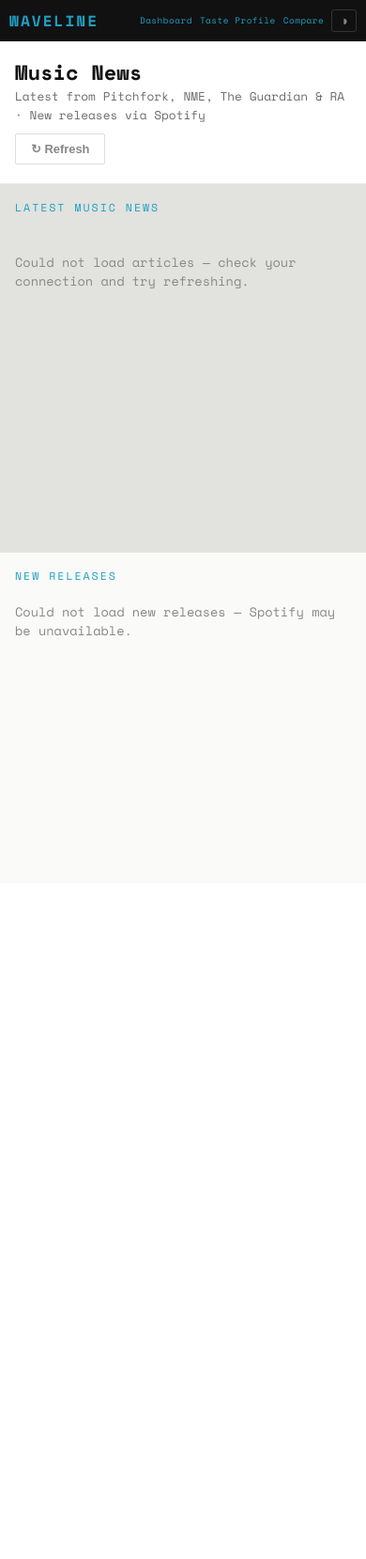
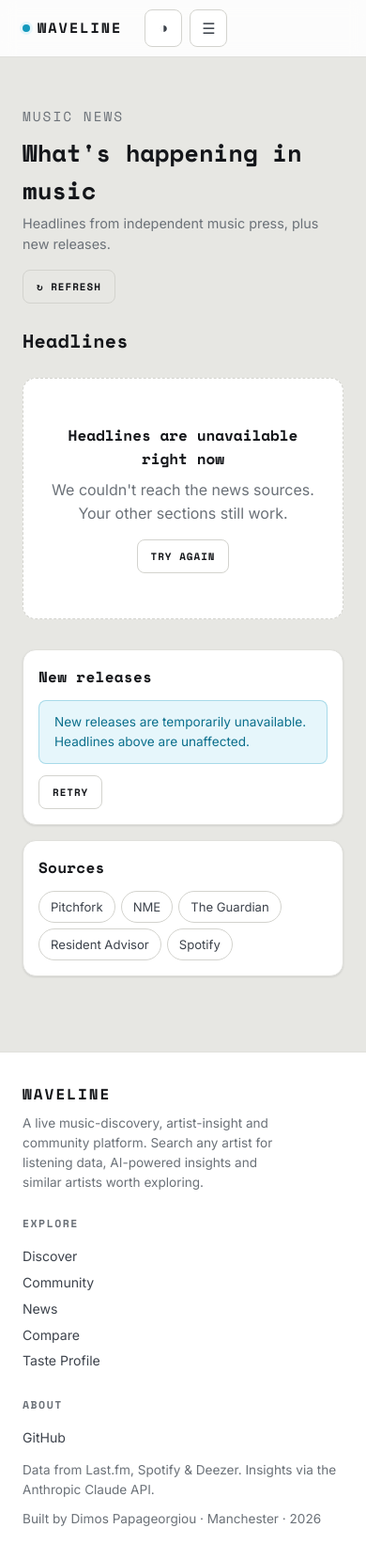
Before and after one commit to dimopapa91/music-insight-pipeline, a Flask app: page /news in a window 390 px wide. Shown: the whole page at 94% size. Before the commit the page ends 677 px from the top, so only its background shows below. Run offline with Flask 3, Linux system fonts and the light colour scheme; some libraries are stand-ins or nearby versions.

Commit message:
News + API-failure handling: shared layout, section hierarchy, resilient releases
- services: log Spotify new-releases failures server-side (status/exception), keep a last-good releases cache, expose releases_status (live/cached/unavailable) and sources from get_news_data
- news view passes releases_status + sources
- news.html rebuilt on base layout: Headlines / New releases / Sources sections, calm inline fallback + retry when releases unavailable (articles stay visible), no raw provider errors surfaced
- Spotify note: new-releases can 404/deprecate or rate-limit under client credentials; failures now degrade gracefully and are logged for diagnosis

```diff
--- a/templates/news.html
+++ b/templates/news.html
@@ -1,173 +1,109 @@
-<!DOCTYPE html>
-<html>
-<head>
-    <meta charset="UTF-8">
-    <meta name="viewport" content="width=device-width, initial-scale=1">
-    <title>Music News — Waveline</title>
-    <link href="https://fonts.googleapis.com/css2?family=Space+Mono:wght@400;700&display=swap" rel="stylesheet">
+{% extends "base.html" %}
+{% block title %}Music news — Waveline{% endblock %}
+
+{% block head_extra %}
 <style>
-        *, *::before, *::after { box-sizing: border-box; margin: 0; padding: 0; }
-        body { font-family: 'Space Mono', monospace; background: #e2e2df; color: #111; font-size: 17px; line-height: 1.5; }
-        .topbar { background: #111; color: #fff; padding: 0 24px; height: 44px; display: flex; align-items: center; justify-content: space-between; position: sticky; top: 0; z-index: 100; }
-        .topbar-brand { font-weight: 700; font-size: 0.95em; letter-spacing: 2px; color: #1da0c3; }
-        .topbar-right { display: flex; align-items: center; gap: 16px; }
-        .topbar-link { color: #1da0c3; font-size: 0.78em; text-decoration: none; }
-        .topbar-link:hover { color: #fff; }
-        .hero { background: #fff; border-bottom: 1px solid #e8e8e8; padding: 36px 36px; display: flex; align-items: center; justify-content: space-between; }
-        .hero h1 { font-size: 1.3em; font-weight: 700; line-height: 1.15; }
-        .hero p { font-size: 0.75em; color: #6b6b6b; margin-top: 4px; }
-        .refresh-btn { font-size: 0.76em; font-weight: 700; border: 1px solid #ddd; color: #888; background: none; padding: 8px 16px; cursor: pointer; border-radius: 2px; transition: border-color 0.15s, color 0.15s; }
-        .refresh-btn:hover { border-color: #1da0c3; color: #1da0c3; }
-        .layout { display: grid; grid-template-columns: 1fr 380px; gap: 0; min-height: calc(100vh - 100px); }
+  .nw-head { display: flex; align-items: flex-end; justify-content: space-between; gap: var(--wv-4); flex-wrap: wrap; padding: var(--wv-7) 0 var(--wv-5); }
+  .nw-head h1 { font-family: var(--wv-font-display); font-size: clamp(1.6rem, 4vw, 2.2rem); font-weight: 700; }
+  .nw-head p { color: var(--wv-muted); font-size: .9rem; margin-top: 4px; }
+  .nw-layout { display: grid; grid-template-columns: 1fr 360px; gap: var(--wv-6); align-items: start; }
+  @media (max-width: 900px) { .nw-layout { grid-template-columns: 1fr; } }
 
-        /* ── NEWS ARTICLES ── */
-        .news-col { padding: 32px; border-right: 1px solid #e8e8e8; }
-        .section-title { font-size: 0.68em; color: #1da0c3; letter-spacing: 2px; text-transform: uppercase; margin-bottom: 20px; }
-        .article {
-            background: #fff;
-            border: 1px solid #e8e8e8;
-            border-radius: 6px;
-            padding: 18px 22px;
-            margin-bottom: 14px;
-            display: flex;
-            flex-direction: column;
-            gap: 6px;
-            box-shadow: 0 1px 3px rgba(0,0,0,0.05);
-            transition: box-shadow 0.18s ease, transform 0.18s ease, border-color 0.18s ease;
-        }
-        .article:hover { border-color: #1da0c3; box-shadow: 0 10px 24px rgba(0,0,0,0.10); transform: translateY(-2px); }
-        .article-source { font-size: 0.62em; font-weight: 700; padding: 2px 8px; border-radius: 2px; color: #fff; display: inline-block; width: fit-content; }
-        .article-title { font-size: 0.8em; color: #111; text-decoration: none; line-height: 1.5; }
-        .article-title:hover { color: #1da0c3; }
-        .article-meta { font-size: 0.65em; color: #888; }
-        .no-articles { font-size: 0.8em; color: #888; padding: 20px 0; }
+  .nw-article { display: block; text-decoration: none; color: inherit; padding: var(--wv-4); margin-bottom: var(--wv-3); transition: border-color var(--wv-motion) var(--wv-ease), transform var(--wv-motion) var(--wv-ease); }
+  .nw-article:hover { border-color: var(--wv-accent); transform: translateY(-1px); }
+  .nw-source { font-family: var(--wv-font-display); font-size: .6rem; font-weight: 700; letter-spacing: 1px; text-transform: uppercase; padding: 3px 8px; border-radius: var(--wv-radius-pill); color: #fff; display: inline-block; }
+  .nw-title { font-size: .98rem; line-height: 1.45; color: var(--wv-ink); margin: 8px 0 6px; }
+  .nw-article:hover .nw-title { color: var(--wv-accent-ink); }
+  .nw-meta { font-size: .75rem; color: var(--wv-muted); }
 
-        /* ── NEW RELEASES ── */
-        .releases-col { padding: 32px 24px; background: #fafaf8; }
-        .releases-grid { display: grid; grid-template-columns: 1fr 1fr; gap: 12px; }
-        .release-card {
-            background: #fff;
-            border: 1px solid #e8e8e8;
-            border-radius: 6px;
-            overflow: hidden;
-            text-decoration: none;
-            display: block;
-            box-shadow: 0 1px 3px rgba(0,0,0,0.05);
-            transition: box-shadow 0.18s ease, transform 0.18s ease, border-color 0.18s ease;
-        }
-        .release-card:hover { border-color: #1db954; box-shadow: 0 10px 24px rgba(0,0,0,0.10); transform: translateY(-2px); }
-        .release-card img { width: 100%; aspect-ratio: 1; object-fit: cover; display: block; }
-        .release-card .no-img { width: 100%; aspect-ratio: 1; background: #1da0c3; display: flex; align-items: center; justify-content: center; font-size: 1.5em; color: #fff; }
-        .release-info { padding: 8px 10px; }
-        .release-name { font-size: 0.7em; font-weight: 700; color: #111; white-space: nowrap; overflow: hidden; text-overflow: ellipsis; }
-        .release-artist { font-size: 0.65em; color: #777; white-space: nowrap; overflow: hidden; text-overflow: ellipsis; margin-top: 2px; }
-        .release-type { font-size: 0.6em; color: #1db954; margin-top: 2px; }
+  .nw-releases { display: grid; grid-template-columns: 1fr 1fr; gap: var(--wv-3); }
+  .nw-rel { display: block; text-decoration: none; color: inherit; overflow: hidden; padding: 0; }
+  .nw-rel:hover { border-color: var(--wv-accent); }
+  .nw-rel img, .nw-rel .ph { width: 100%; aspect-ratio: 1; object-fit: cover; display: block; background: var(--wv-surface-2); }
+  .nw-rel .ph { display: flex; align-items: center; justify-content: center; font-size: 1.5rem; color: var(--wv-muted); }
+  .nw-rel-info { padding: 8px 10px; }
+  .nw-rel-name { font-size: .78rem; font-weight: 600; white-space: nowrap; overflow: hidden; text-overflow: ellipsis; }
+  .nw-rel-artist { font-size: .72rem; color: var(--wv-muted); white-space: nowrap; overflow: hidden; text-overflow: ellipsis; }
+  .nw-rel-type { font-size: .68rem; color: var(--wv-accent-ink); margin-top: 2px; }
 
-        /* ── DARK ── */
-        body.dark { background: #0d0d0d; color: #e0e0e0; }
-        body.dark .hero { background: #111; border-color: #222; }
-        body.dark .article, body.dark .release-card { background: #161616; border-color: #262626; }
-        body.dark .article:hover { box-shadow: 0 10px 24px rgba(0,0,0,0.45); border-color: #1da0c3; }
-        body.dark .release-card:hover { box-shadow: 0 10px 24px rgba(0,0,0,0.45); border-color: #1db954; }
-        body.dark .hero h1 { color: #fff; }
-        body.dark .hero p { color: #999; }
-        body.dark .news-col { border-color: #222; }
-        body.dark .releases-col { background: #0a0a0a; }
-        body.dark .article-title { color: #e0e0e0; }
-        body.dark .article-meta { color: #999; }
-        body.dark .no-articles { color: #999; }
-        body.dark .release-name { color: #e0e0e0; }
-        body.dark .release-artist { color: #999; }
-        @media (max-width: 700px) {
-            .topbar { padding: 0 10px; }
-            .topbar-brand { flex-shrink: 0; }
-            .topbar-right { gap: 8px; overflow-x: auto; -webkit-overflow-scrolling: touch; scrollbar-width: none; flex-shrink: 1; min-width: 0; }
-            .topbar-right::-webkit-scrollbar { display: none; }
-            .topbar-link { font-size: 0.55em; letter-spacing: 0.5px; white-space: nowrap; flex-shrink: 0; }
-            .hero { padding: 20px 16px; flex-direction: column; gap: 10px; align-items: flex-start; }
-            .layout { grid-template-columns: 1fr; }
-            .news-col { border-right: none; padding: 16px; }
-            .releases-col { padding: 16px; }
-            .releases-grid { grid-template-columns: repeat(2, 1fr); gap: 10px; }
-        }
+  .nw-sidecard { padding: var(--wv-4); margin-bottom: var(--wv-4); }
+  .nw-sources { display: flex; flex-wrap: wrap; gap: 6px; }
+  .nw-refreshbar { display: flex; align-items: center; gap: var(--wv-3); font-size: .8rem; color: var(--wv-muted); }
 </style>
-</head>
-<body>
-<div class="topbar">
-    <span class="topbar-brand">WAVELINE</span>
-    <div class="topbar-right">
-        <a href="/" class="topbar-link">Dashboard</a>
-        <a href="/profile" class="topbar-link">Taste Profile</a>
-        <a href="/compare" class="topbar-link">Compare</a>
-        <button id="dark-btn" onclick="toggleDark()" style="background:none;border:1px solid #333;color:#888;font-size:0.85em;padding:3px 8px;cursor:pointer;border-radius:3px;">◑</button>
+{% endblock %}
+
+{% block content %}
+<div class="wv-container">
+  <div class="nw-head">
+    <div>
+      <p class="wv-eyebrow">Music news</p>
+      <h1>What's happening in music</h1>
+      <p>Headlines from independent music press, plus new releases.</p>
     </div>
-</div>
-<div class="hero">
-    <div>
-        <h1>Music News</h1>
-        <p>Latest from Pitchfork, NME, The Guardian & RA · New releases via Spotify</p>
-    </div>
-    <form method="POST" action="/news/refresh">
-        <button type="submit" class="refresh-btn">↻ Refresh</button>
+    <form method="POST" action="/news/refresh" class="nw-refreshbar">
+      <button type="submit" class="wv-btn wv-btn-ghost wv-btn-sm">↻ Refresh</button>
     </form>
   </div>
-<div class="layout">
 
-    <!-- LEFT: NEWS ARTICLES -->
-    <div class="news-col">
-        <div class="section-title">Latest Music News</div>
+  <div class="nw-layout">
+
+    <!-- HEADLINES -->
+    <section aria-labelledby="nw-headlines">
+      <div class="wv-section-head"><h2 class="wv-h2" id="nw-headlines">Headlines</h2></div>
       {% if articles %}
         {% for a in articles %}
-            <div class="article">
-                <span class="article-source" style="background:{{ a.color }}">{{ a.source }}</span>
-                <a href="{{ a.link }}" target="_blank" class="article-title">{{ a.title }}</a>
-                {% if a.pub %}<span class="article-meta">{{ a.pub }}</span>{% endif %}
-            </div>
+        <a class="wv-card nw-article" href="{{ a.link }}" target="_blank" rel="noopener">
+          <span class="nw-source" style="background: {{ a.color }}">{{ a.source }}</span>
+          <div class="nw-title">{{ a.title }}</div>
+          {% if a.pub %}<div class="nw-meta">{{ a.pub }}</div>{% endif %}
+        </a>
         {% endfor %}
       {% else %}
-            <p class="no-articles">Could not load articles — check your connection and try refreshing.</p>
+        <div class="wv-empty">
+          <h3>Headlines are unavailable right now</h3>
+          <p>We couldn't reach the news sources. Your other sections still work.</p>
+          <form method="POST" action="/news/refresh" style="margin-top:var(--wv-4);"><button class="wv-btn wv-btn-ghost wv-btn-sm">Try again</button></form>
+        </div>
       {% endif %}
+    </section>
+
+    <!-- SIDE: NEW RELEASES + SOURCES -->
+    <aside>
+      <section class="wv-card nw-sidecard" aria-labelledby="nw-rel">
+        <div class="wv-section-head" style="margin-bottom:var(--wv-3);">
+          <h2 class="wv-h2" id="nw-rel" style="font-size:1rem;">New releases</h2>
         </div>
-
-    <!-- RIGHT: NEW RELEASES -->
-    <div class="releases-col">
-        <div class="section-title">New Releases</div>
         {% if releases %}
-        <div class="releases-grid">
+          {% if releases_status == 'cached' %}
+          <div class="wv-notice wv-notice-info" style="margin-bottom:var(--wv-3);font-size:.8rem;">Showing the most recent releases we loaded; live data is temporarily unavailable.</div>
+          {% endif %}
+          <div class="nw-releases">
             {% for r in releases %}
-            <a href="{{ r.url }}" target="_blank" class="release-card">
-                {% if r.image %}
-                <img src="{{ r.image }}" alt="{{ r.name }}">
-                {% else %}
-                <div class="no-img">♪</div>
-                {% endif %}
-                <div class="release-info">
-                    <div class="release-name">{{ r.name }}</div>
-                    <div class="release-artist">{{ r.artist | titlecase }}</div>
-                    <div class="release-type">{{ r.type }} · {{ r.date }}</div>
+            <a class="wv-card nw-rel" href="{{ r.url }}" target="_blank" rel="noopener">
+              {% if r.image %}<img src="{{ r.image }}" alt="" loading="lazy">{% else %}<div class="ph" aria-hidden="true">♪</div>{% endif %}
+              <div class="nw-rel-info">
+                <div class="nw-rel-name">{{ r.name }}</div>
+                <div class="nw-rel-artist">{{ r.artist | titlecase }}</div>
+                <div class="nw-rel-type">{{ r.type }}{% if r.date %} · {{ r.date }}{% endif %}</div>
               </div>
             </a>
             {% endfor %}
           </div>
         {% else %}
-        <p style="font-size:0.8em;color:#888;">Could not load new releases — Spotify may be unavailable.</p>
+          <div class="wv-notice wv-notice-info" style="font-size:.85rem;align-items:flex-start;">
+            <span>New releases are temporarily unavailable. Headlines above are unaffected.</span>
+          </div>
+          <form method="POST" action="/news/refresh" style="margin-top:var(--wv-3);"><button class="wv-btn wv-btn-ghost wv-btn-sm">Retry</button></form>
         {% endif %}
+      </section>
+
+      <section class="wv-card nw-sidecard" aria-labelledby="nw-src">
+        <div class="wv-section-head" style="margin-bottom:var(--wv-3);"><h2 class="wv-h2" id="nw-src" style="font-size:1rem;">Sources</h2></div>
+        <div class="nw-sources">
+          {% for s in sources %}<span class="wv-chip wv-btn-sm" style="cursor:default;">{{ s }}</span>{% endfor %}
+        </div>
+      </section>
+    </aside>
   </div>
 </div>
-
-<script>
-    function toggleDark() {
-        var isDark = document.body.classList.toggle('dark');
-        localStorage.setItem('dark', isDark ? '1' : '0');
-        document.getElementById('dark-btn').textContent = isDark ? '☀' : '◑';
-    }
-    (function() {
-        if (localStorage.getItem('dark') === '1') {
-            document.body.classList.add('dark');
-            var btn = document.getElementById('dark-btn');
-            if (btn) btn.textContent = '☀';
-        }
-    })();
-</script>
-</body>
-</html>
+{% endblock %}
```
Also changed, not shown: services.py (+34 -3 lines), views_news.py (+7 -1 lines). Lines whose indentation alone changed are shown as unchanged.
